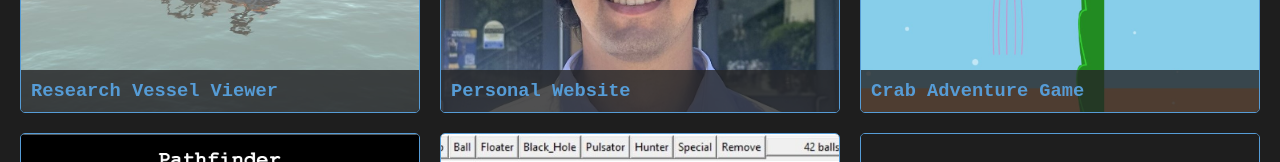
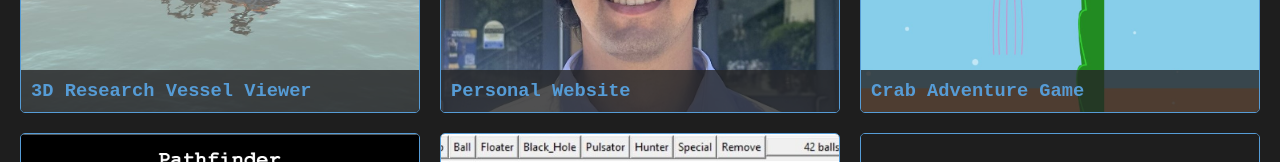
Before and after one commit to husainwafaie/Project-Showcase, a React (Create React App) app: page / in a window 1280 px wide. Shown: the part 1304-1466 px from the top of the page. Built offline with nearby package versions, Linux system fonts and the light colour scheme.

Commit message:
Update project name

```diff
--- a/src/App.js
+++ b/src/App.js
@@ -188,7 +188,7 @@ function App() {
           githubLink="https://github.com/husainwafaie/Premier-League-App"
         />
         <ProjectCard
-          title="Research Vessel Viewer"
+          title="3D Research Vessel Viewer"
           description="#Interactive 3D research vessel with a procedural underwater world — dive beneath the hull"
           technologies={["TypeScript", "React", "Three.js", "WebGL Shaders", "Zustand", "WebAudio"]}
           completed="true"
```
